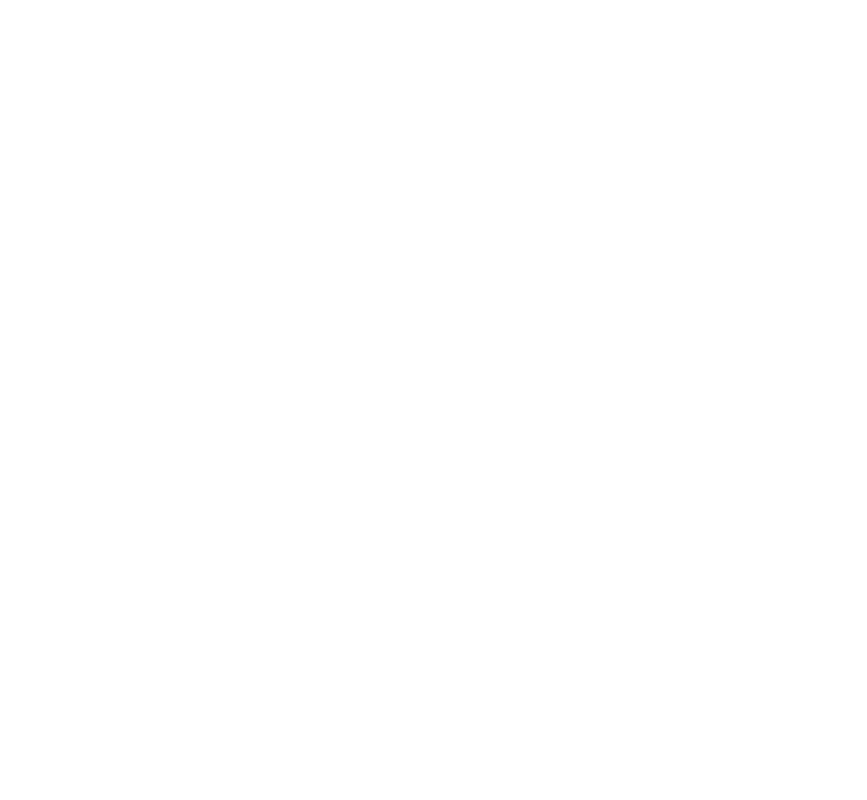
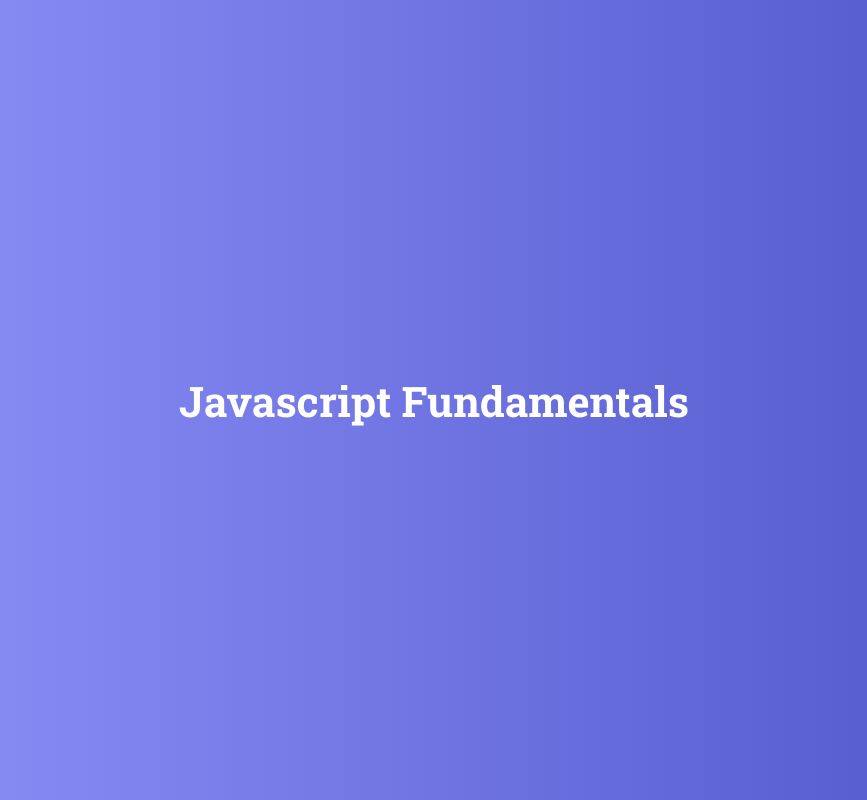
Before and after one commit to AbhishekSinghkirola/learn-js, a plain HTML site: page index.html in a window 1280 px wide. Shown: the whole page, without its empty margins (206-1073 px from the left). Drawn offline with Linux system fonts and the light colour scheme.

Commit message:
Operators

```diff
--- a/index.html
+++ b/index.html
@@ -5,10 +5,28 @@
     <meta http-equiv="X-UA-Compatible" content="IE=edge" />
     <meta name="viewport" content="width=device-width, initial-scale=1.0" />
     <title>Js</title>
-    <!-- internal Javascript -->
+    <style>
+      @import url("https://fonts.googleapis.com/css2?family=Roboto+Slab:wght@300;400;500;600;700&display=swap");
+      body {
+        height: 100vh;
+        margin: 0;
+        padding: 0;
+        background: linear-gradient(to right, #8f94fb, #4e54c8);
+        display: flex;
+        justify-content: center;
+        align-items: center;
+        font-family: 'Roboto Slab', serif;
+      }
+
+      h1 {
+        color: white;
+        text-align: center;
+        font-size: 42px;
+      }
+    </style>
   </head>
   <body>
-
+    <h1>Javascript Fundamentals</h1>
     <script src="script.js"></script>
   </body>
 </html>
```
Also changed, not shown: script.js (+139 -1 lines).
